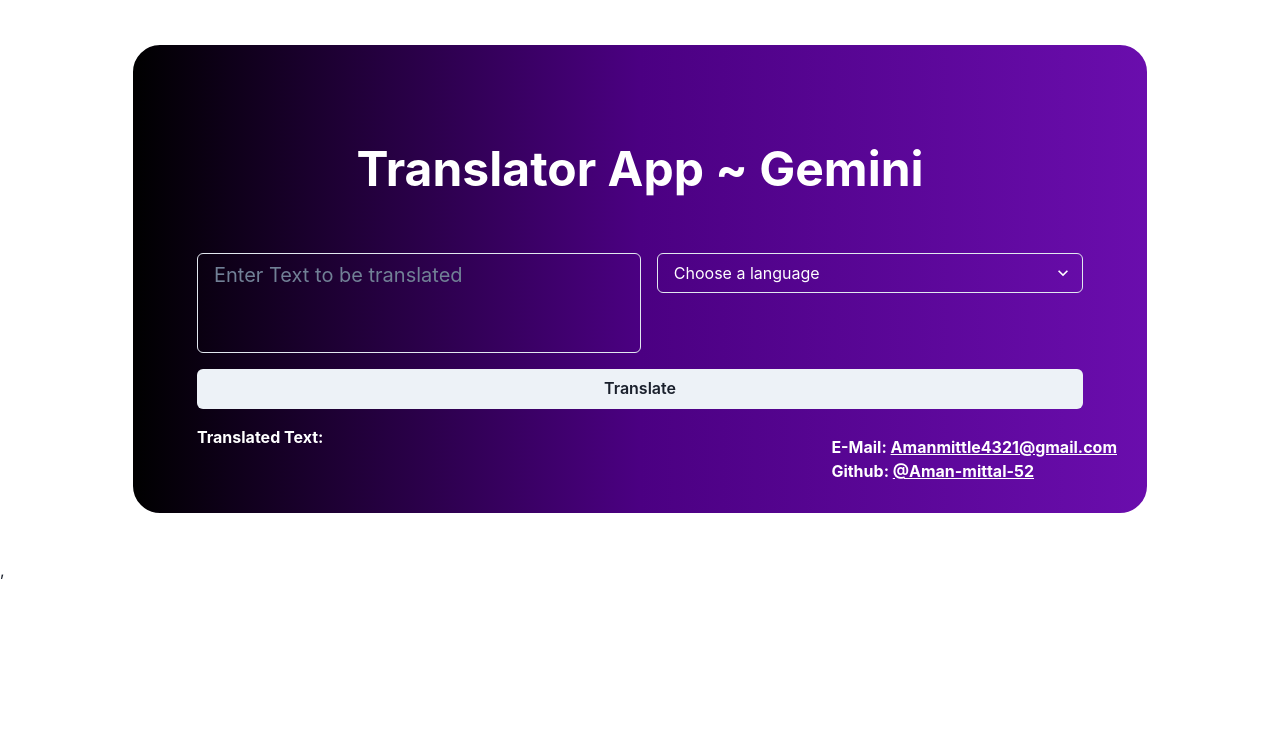
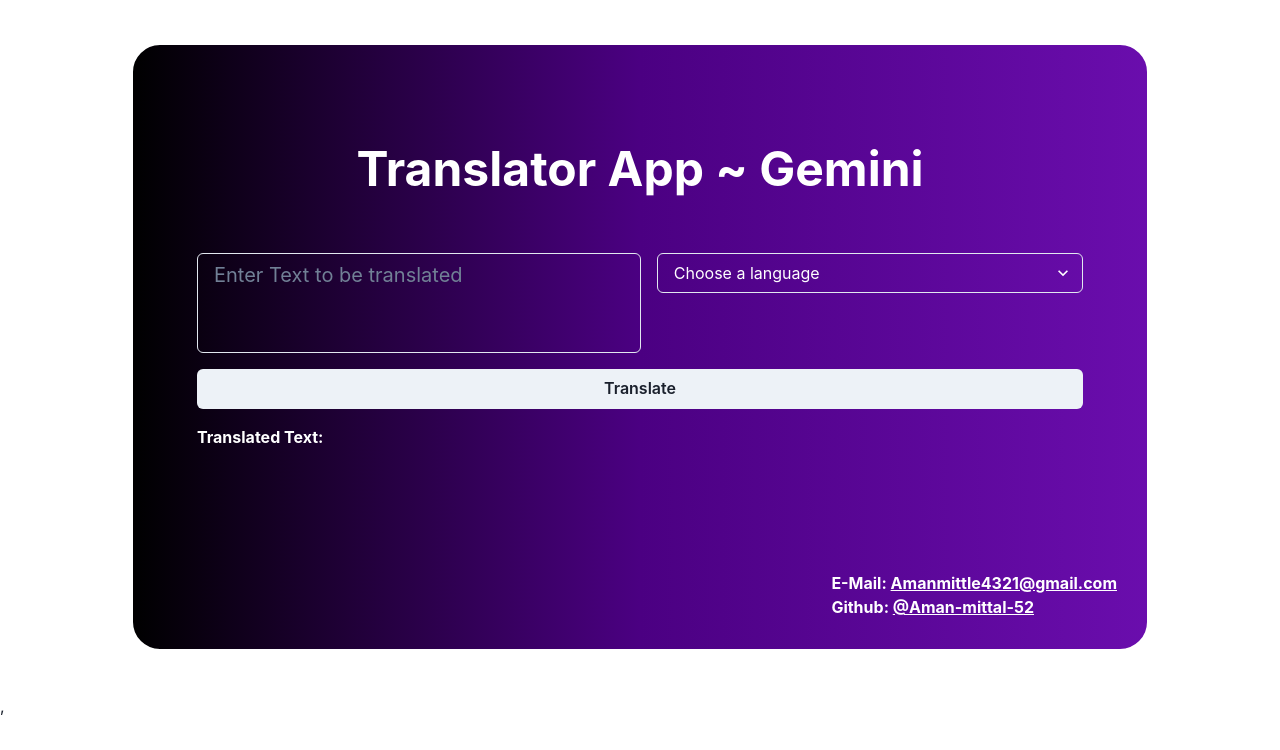
Before and after one commit to Aman-Mittal-52/Gemini-API-Translator, a React (Vite) app: page / in a window 1280 px wide. Shown: the top 750 px of the page. Built offline with nearby package versions, Linux system fonts and the light colour scheme; no server answers.

Commit message:
feat: Enter to translate, Loading UI while translation ~  fix: Contact , sizing of translated text

```diff
--- a/src/App.jsx
+++ b/src/App.jsx
@@ -40,7 +40,7 @@ function App() {
   }
 
   return (
-    <Box className='app' w='80%' m='auto' my={10} border='5px solid' color='#fff' borderRadius='2rem' p={[6, 10, 16]} pos='relative' pb={['100px', '160px']}>
+    <Box className='app' w='80%' m='auto' my={10} border='5px solid' color='#fff' borderRadius='2rem' p={[6, 10, 16]} pos='relative' pb={['130px','130px','130px', '200px']}>
 
       <Center p={[3, 6]} mb={[4, 6]}>
         <Text fontSize={['3xl', '5xl']} fontWeight='bold'>Translator App ~ Gemini</Text>
```
